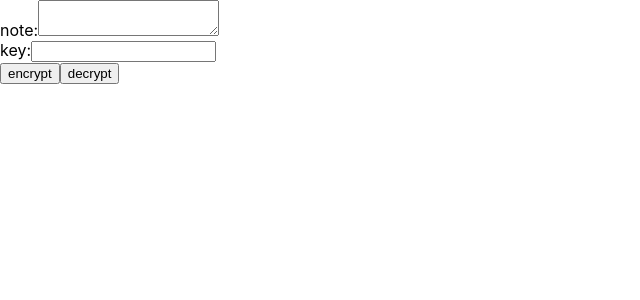
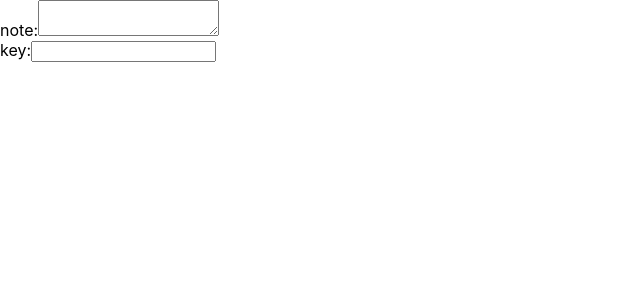
Before and after one commit to quasarbright/TenPi, a React (Create React App) app: page / in a window 1280 px wide. Shown: the top 300 px of the page, without its empty margins (0-640 px from the left). Built offline with nearby package versions, Linux system fonts and the light colour scheme.

Commit message:
migrate to ts, create note component

```diff
--- a/package.json
+++ b/package.json
@@ -6,6 +6,10 @@
     "@testing-library/jest-dom": "^5.16.4",
     "@testing-library/react": "^13.2.0",
     "@testing-library/user-event": "^13.5.0",
+    "@types/jest": "^27.5.1",
+    "@types/node": "^17.0.35",
+    "@types/react": "^18.0.9",
+    "@types/react-dom": "^18.0.4",
     "crypto-js": "^4.1.1",
     "react": "^18.1.0",
     "react-dom": "^18.1.0",
--- a/src/App.js
+++ b/src/App.tsx
@@ -1,9 +1,10 @@
-import {Note} from "./Note";
+import React from "react";
+import {CreateNote} from "./CreateNote";
 
 function App() {
     return (
         <div className="App">
-            <Note/>
+            <CreateNote/>
         </div>
     );
 }
--- /dev/null
+++ b/src/CreateNote.tsx
@@ -0,0 +1,34 @@
+import React from "react";
+import {useState} from "react";
+import {encrypt} from "./cryptography";
+
+export const CreateNote = () => {
+    const [noteContents, setNoteContents] = useState("")
+    const [key, setKey] = useState("")
+    return (
+        <>
+            note:
+            <textarea
+                onChange={(event) => setNoteContents(event.target.value)}
+                value={noteContents}
+            />
+            <br/>
+            key:
+            <input
+                onChange={(event) => setKey(event.target.value)}
+                type={"password"}
+                value={key}
+            />
+            <br/>
+            {noteContents === "" || key === "" ? null :
+                <>
+                    preview:
+                    <br/>
+                    <pre>{encrypt(noteContents, key)}</pre>
+                    <br/>
+                    <button>create</button>
+                </>
+            }
+        </>
+    )
+}
--- a/src/Note.jsx
+++ /dev/null
@@ -1,51 +0,0 @@
-import aes from "crypto-js/aes";
-import { enc } from "crypto-js/core";
-import {useState} from "react";
-
-export const Note = () => {
-    const [noteContents, setNoteContents] = useState("")
-    const [key, setKey] = useState("")
-    return (
-        <>
-            note:
-            <textarea
-                onChange={(event) => setNoteContents(event.target.value)}
-                value={noteContents}
-            />
-            <br/>
-            key:
-            <input
-                onChange={(event) => setKey(event.target.value)}
-                type={"password"}
-                value={key}
-            />
-            <br/>
-            <button
-                onClick={() => {
-                    if (key.length > 0) {
-                        setNoteContents(encrypt(noteContents, key))
-                    }
-                }}
-            >
-                encrypt
-            </button>
-            <button
-                onClick={() => {
-                    if (key.length > 0) {
-                        setNoteContents(decrypt(noteContents, key))
-                    }
-                }}
-            >
-                decrypt
-            </button>
-        </>
-    )
-}
-
-function encrypt(text, key) {
-    return aes.encrypt(text, key).toString()
-}
-
-function decrypt(text, key) {
-    return aes.decrypt(text, key).toString(enc.Utf8)
-}
--- /dev/null
+++ b/src/cryptography.ts
@@ -0,0 +1,22 @@
+import aes from "crypto-js/aes";
+import { enc } from "crypto-js/core";
+
+/**
+ * Encrypt text with key. Uses AES encryption.
+ *
+ * @param text plaintext to encrypt
+ * @param key secret key used for encryption
+ */
+export function encrypt(text, key) {
+    return aes.encrypt(text, key).toString()
+}
+
+/**
+ * Decrypt text with key. Uses AES encryption.
+ *
+ * @param text cipher text to decrypt
+ * @param key secret key used for decryption
+ */
+export function decrypt(text, key) {
+    return aes.decrypt(text, key).toString(enc.Utf8)
+}
```
Also changed, not shown: tsconfig.json (added, +7 -0 lines), src/index.tsx (renamed from src/index.js), 1 other file (tests, documents, lock files or other folders).
